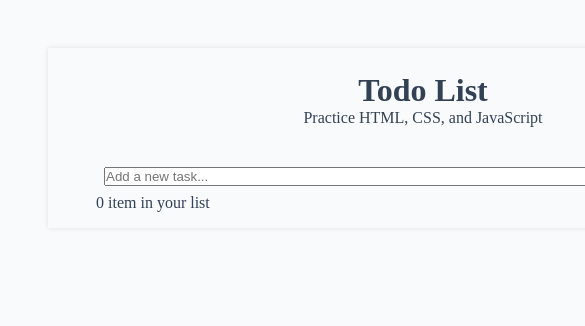
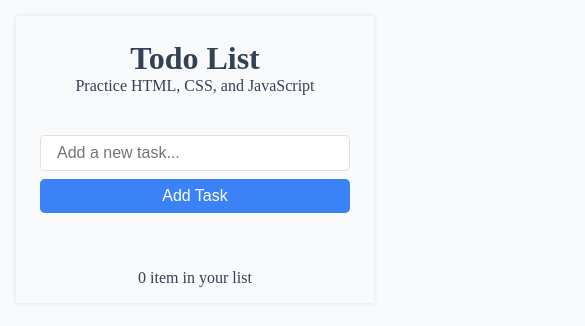
Before and after one commit to KhunMyoMyat/html-css-js-practice, a plain HTML site: page index.html in a window 390 px wide. Shown: the top 326 px of the page, 585 px wide, since content can reach past the window. Drawn offline with Linux system fonts and the light colour scheme.

Commit message:
add style to form and footer also respondsive

```diff
--- a/styles.css
+++ b/styles.css
@@ -24,7 +24,7 @@ body {
   background: var(--bg-color);
   box-shadow: 0 0 5px rgba(0, 0, 0, 0.107);
   padding: 1rem 3rem;
-  width: 750px;
+  max-width: 750px;
   margin: 0 auto;
 }
 
@@ -40,12 +40,48 @@ form {
   display: flex;
   gap: 0.5rem;
   padding: 0.5rem;
+  margin-bottom: 3rem;
 }
 
 form .todo-input {
   flex: 1;
+  padding: 0.5rem 1rem;
+  font-size: 1rem;
+  border-radius: 0.3rem;
+  border: 1px solid rgba(71, 67, 67, 0.164);
+}
+
+.todo-input:focus {
+  outline: 2px solid var(--primary);
+  border-color: transparent;
 }
 
 form .add-todo-button {
+  padding: 0.5rem 1rem;
+  font-size: 1rem;
+  background: var(--primary);
+  border: none;
+  color: white;
+  border-radius: 0.3rem;
+  cursor: pointer;
 }
 /* form styles end*/
+
+.footer {
+  text-align: center;
+}
+
+@media (max-width: 680px) {
+  body {
+    padding: 1rem;
+  }
+  .container {
+    padding: 1rem;
+  }
+  form {
+    flex-direction: column;
+  }
+  form .add-todo-button {
+    width: 100%;
+  }
+}
```
